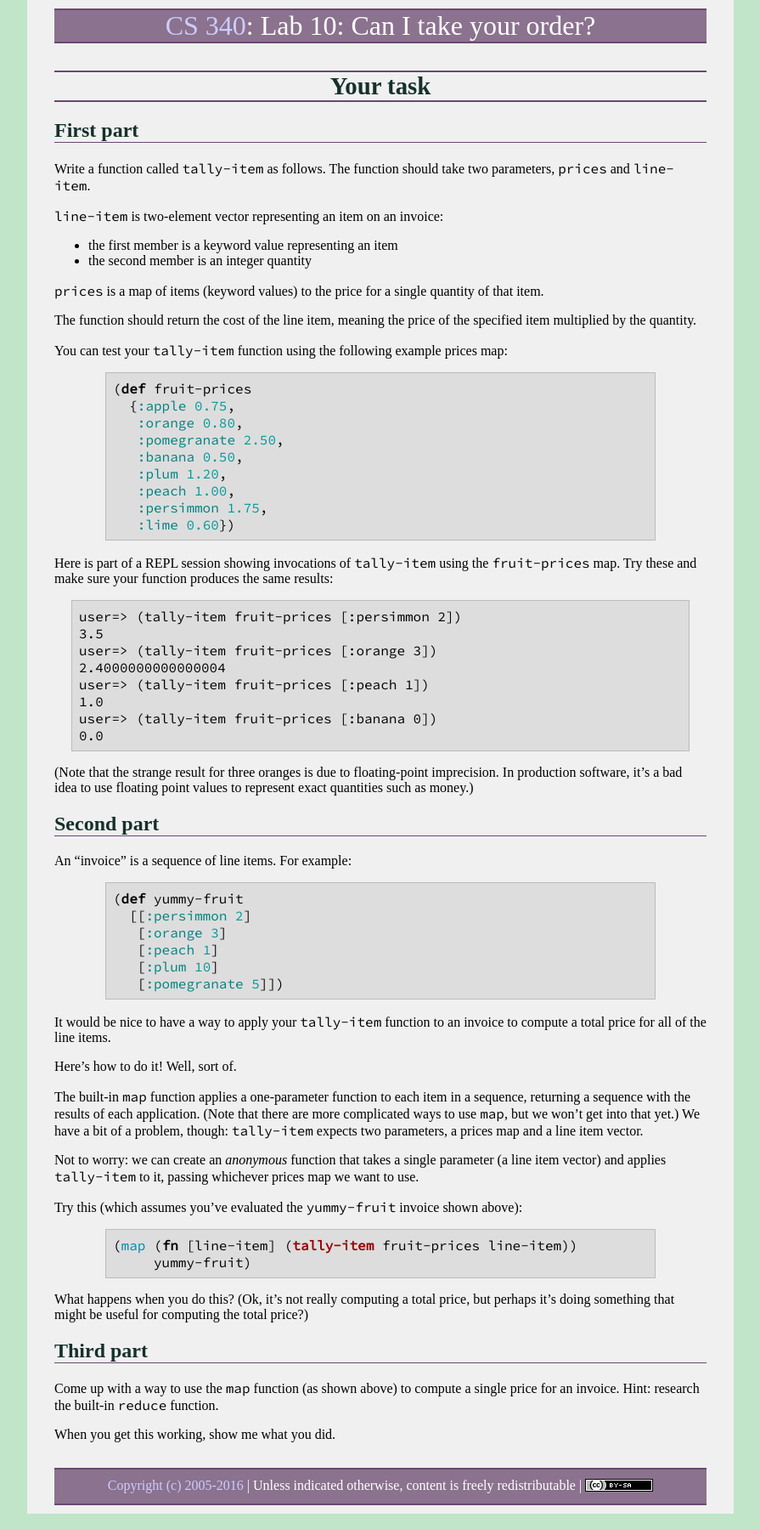
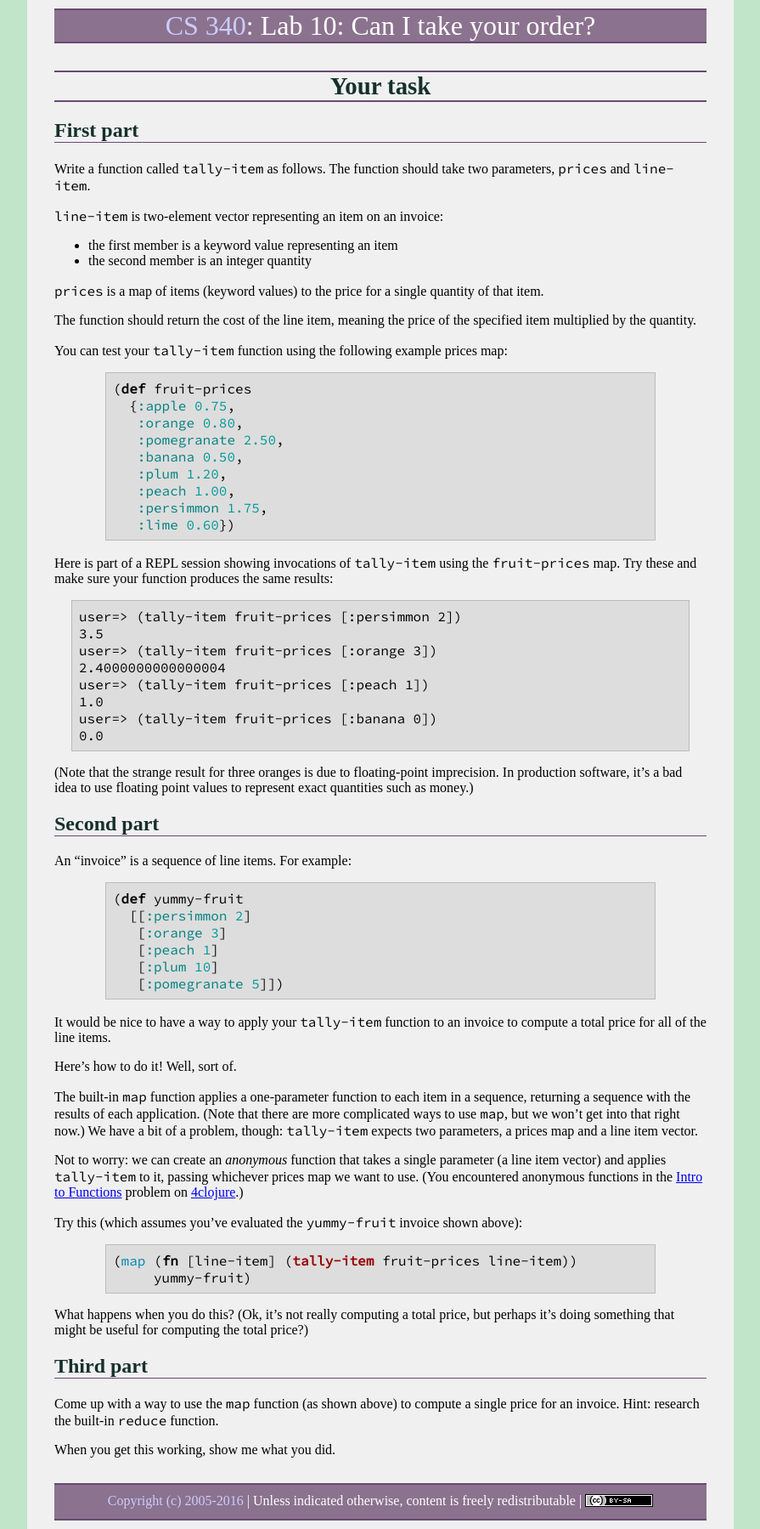
Before and after one commit to ycpcs/cs340-fall2016, a Jekyll site: the page built from labs/lab10.md, in a window 1280 px wide. Shown: the whole page at 85% size, without its empty margins (192-1087 px from the left). Built offline with Jekyll 4.4.1, drawn with Linux system fonts in a browser that asks for light colours; some web fonts are replaced.

Commit message:
minor clarifications

```diff
--- a/labs/lab10.md
+++ b/labs/lab10.md
@@ -62,9 +62,9 @@ It would be nice to have a way to apply your `tally-item` function to an invoice
 
 Here's how to do it!  Well, sort of.
 
-The built-in `map` function applies a one-parameter function to each item in a sequence, returning a sequence with the results of each application.  (Note that there are more complicated ways to use `map`, but we won't get into that yet.)  We have a bit of a problem, though: `tally-item` expects two parameters, a prices map and a line item vector.
+The built-in `map` function applies a one-parameter function to each item in a sequence, returning a sequence with the results of each application.  (Note that there are more complicated ways to use `map`, but we won't get into that right now.)  We have a bit of a problem, though: `tally-item` expects two parameters, a prices map and a line item vector.
 
-Not to worry: we can create an *anonymous* function that takes a single parameter (a line item vector) and applies `tally-item` to it, passing whichever prices map we want to use.
+Not to worry: we can create an *anonymous* function that takes a single parameter (a line item vector) and applies `tally-item` to it, passing whichever prices map we want to use.  (You encountered anonymous functions in the [Intro to Functions](https://www.4clojure.com/problem/14) problem on [4clojure](https://www.4clojure.com/).)
 
 Try this (which assumes you've evaluated the `yummy-fruit` invoice shown above):
 
```
